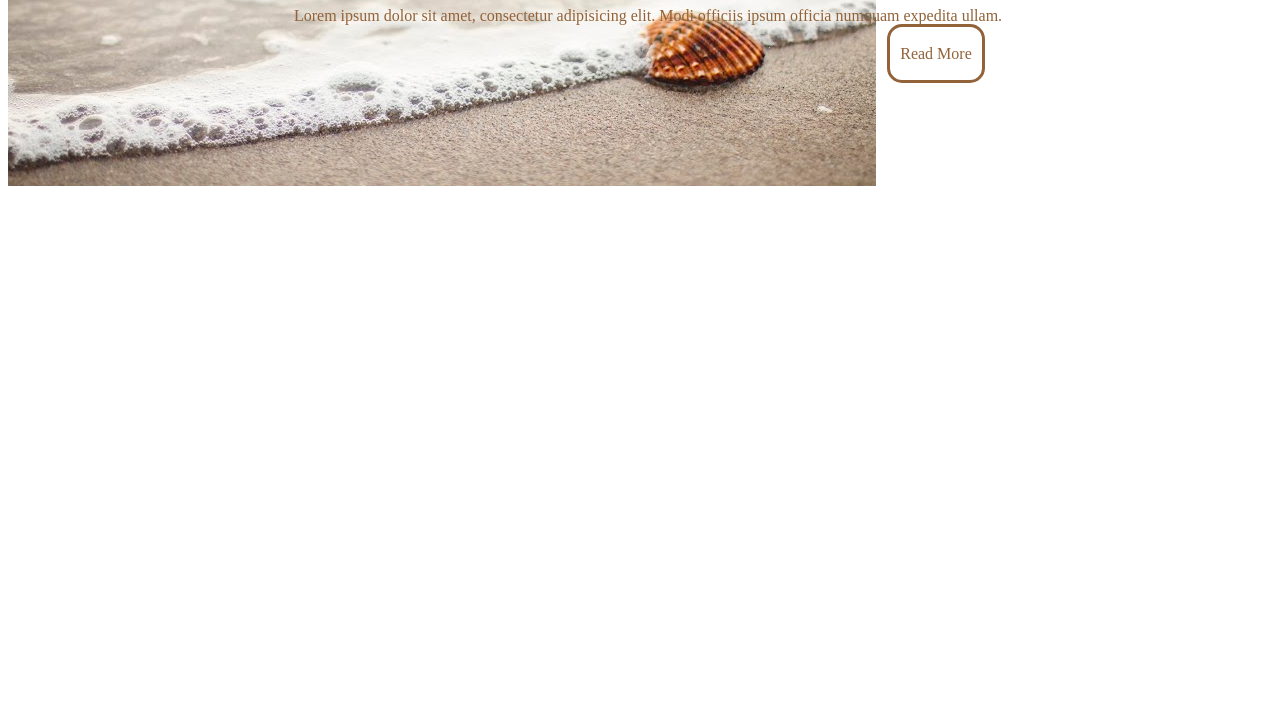
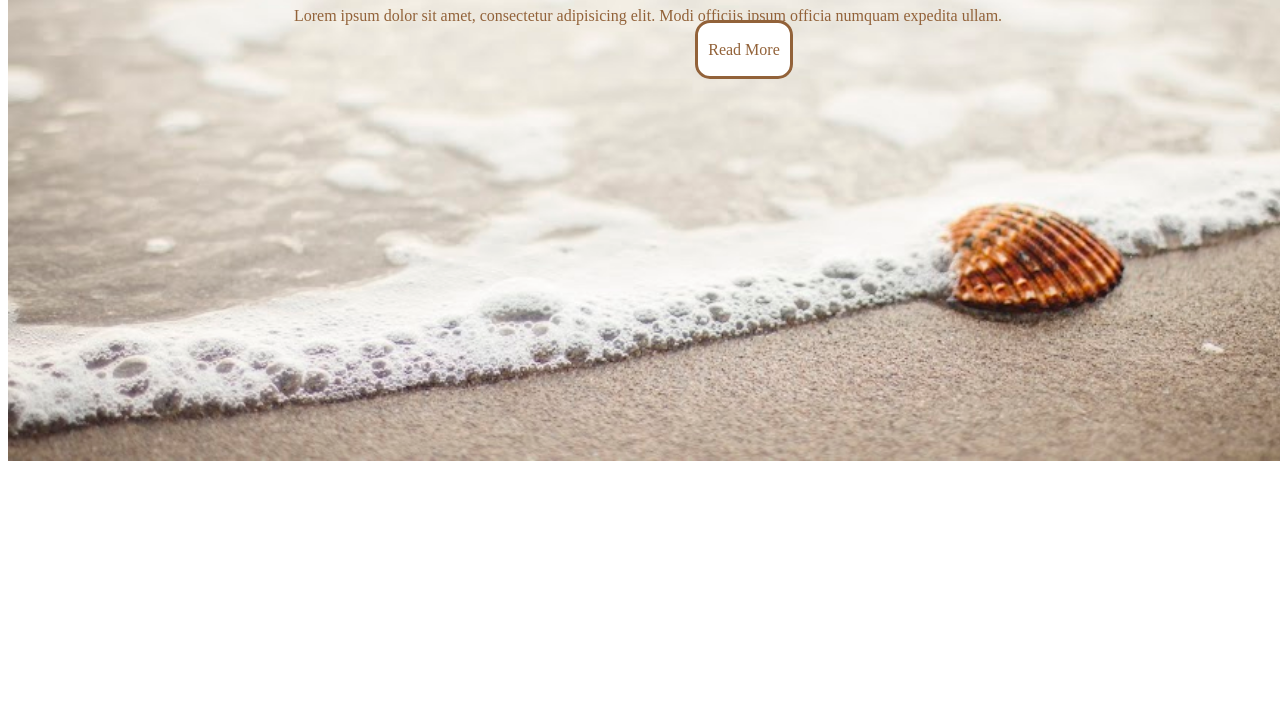
Before and after one commit to aviacheslav/FirstLandingBeachFresh-Code, a plain HTML site: page index.html in a window 1280 px wide. Shown: the part 401-1125 px from the top of the page. Drawn offline with Linux system fonts and the light colour scheme.

Commit message:
added height of button

```diff
--- a/index.html
+++ b/index.html
@@ -16,14 +16,16 @@
        }
        .LightBkGrnd{
          color: #926239;
-         background-color: white;
+         /*background-color: white;*/
+         background-color: #F4F4F4;
        }
        header{
         height: 100vh;
         padding-top: 40vh;
         background-image: url("./Assets/Pics/beach.jpg");
         background-repeat: no-repeat;
-        background-size: auto;
+        /*background-size: auto;*/
+        background-size: 100%;
         text-align:center;
         width: 100vw;
         color:#926239;
@@ -75,7 +77,7 @@
         padding-right: 10px;
         /*width: 220px;*/
         text-decoration: none;
-        margin-left: 45vw;
+        margin-left: 15vw;/*45vw*/
         margin-top: 18px;
        }
        .cButton:hover{
@@ -92,14 +94,14 @@
     <header>
         <h1>Welcome To The Beach</h1>
             <!-- <p> -->
-        <p style="display: block; margin-bottom: 20px">
+        <p style="display: block"> <!-- ; margin-bottom: 20px">  -->
             <!-- <div style="display: block; margin-bottom: 20px"> -->
             <!--<div style="display: block"> -->
             Lorem ipsum dolor sit amet, consectetur adipisicing elit. Modi officiis ipsum officia numquam expedita ullam.
         </p>
             <!-- </div> -->
             <!-- <p class="cButton"> -->
-        <p style="display: block;  margin-top: 20px">
+        <p style="display: block;  height: 160px"> <!--margin-top: 20px">*/ -->
         <!-- <div style="display: block; text-align: center; margin-top: 20px">-->
             <a href="#" style="text-decoration: none" class="cButton">Read More</a>
         <!-- </div> -->
```
